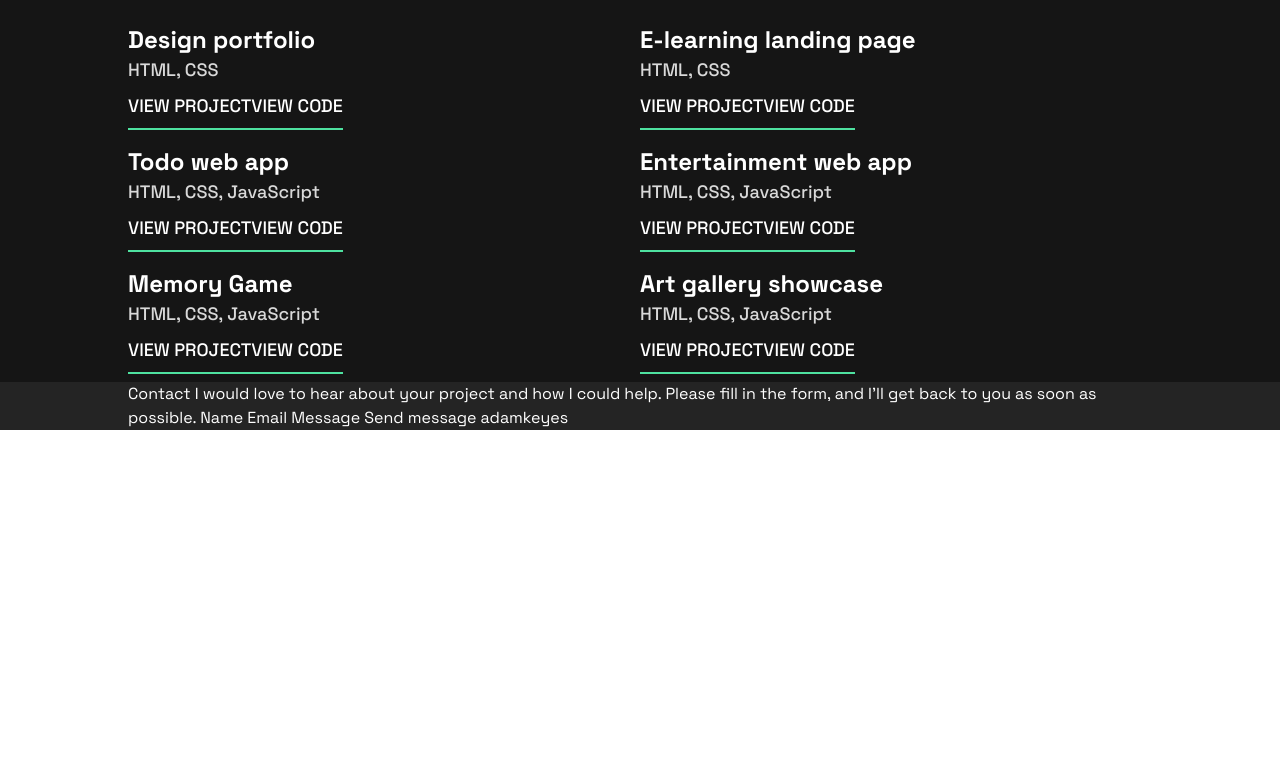
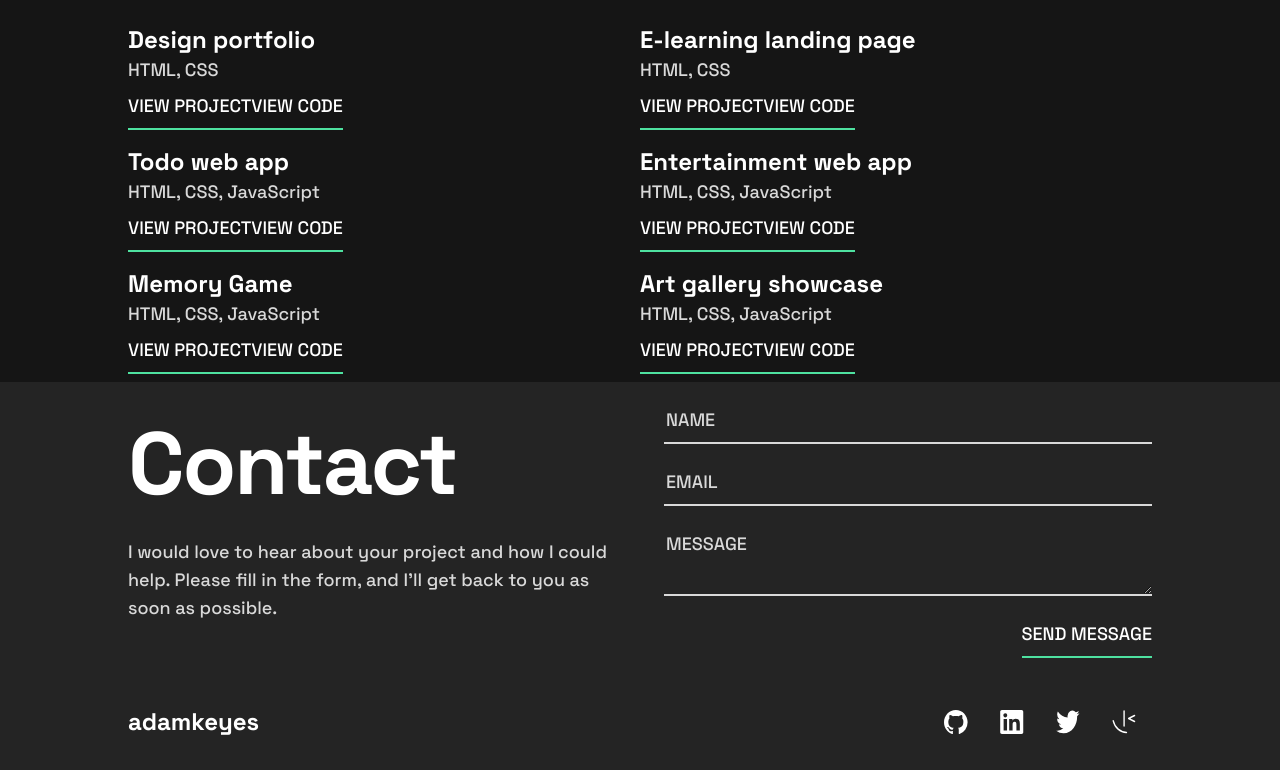
Before and after one commit to mai-soup/single-page-developer-portfolio, a React (Vite) app: page / in a window 1280 px wide. Shown: the part 782-1552 px from the top of the page. Before the commit the page ends 1212 px from the top, so only its background shows below. Built offline with nearby package versions, Linux system fonts and the light colour scheme.

Commit message:
basic footer and form styling

```diff
--- a/package.json
+++ b/package.json
@@ -14,6 +14,7 @@
     "vite-plugin-svgr": "^2.4.0"
   },
   "devDependencies": {
+    "@tailwindcss/forms": "^0.5.3",
     "@types/react": "^18.0.28",
     "@types/react-dom": "^18.0.11",
     "@vitejs/plugin-react": "^3.1.0",
--- a/src/Button.jsx
+++ b/src/Button.jsx
@@ -1,6 +1,11 @@
-const Button = ({ children }) => {
+const Button = ({ children, className }) => {
   return (
-    <button className="body-text py-2 border-b-2 border-mint uppercase hover:text-mint transition-colors">
+    <button
+      className={`${className} body-text py-2 border-b-2 border-mint uppercase hover:text-mint transition-colors`}
+      onClick={e => {
+        e.preventDefault();
+      }}
+    >
       {children}
     </button>
   );
--- a/src/Footer.jsx
+++ b/src/Footer.jsx
@@ -1,20 +1,58 @@
+import Button from "./Button";
 import ContentContainer from "./ContentContainer";
+import LogoLinksContainer from "./LogoLinksContainer";
+
+const inputClasses =
+  "font-sans body-text placeholder:text-light-grey mt-0 block w-full px-0.5 border-0 border-b-2 border-light-grey bg-dark-grey focus:ring-0 focus:border-mint";
 
 const Footer = () => {
   return (
     <footer className="bg-dark-grey text-white">
-      <ContentContainer>{`Contact
-
-    I would love to hear about your project and how I could help. Please
-    fill in the form, and I’ll get back to you as soon as possible.
-
-    Name
-    Email
-    Message
-
-    Send message
-
-    adamkeyes`}</ContentContainer>
+      <ContentContainer>
+        <div className="flex flex-row justify-between py-4 gap-12">
+          <div className="basis-1/2">
+            <h2 className="mb-2 heading-xl">Contact</h2>
+            <p className="body-text text-light-grey">
+              I would love to hear about your project and how I could help.
+              Please fill in the form, and I'll get back to you as soon as
+              possible.
+            </p>
+          </div>
+          <div className="basis-1/2">
+            <form action="">
+              <label className="block mb-4" htmlFor="name">
+                <input
+                  type="text"
+                  name="name"
+                  id="name"
+                  placeholder="NAME"
+                  className={inputClasses}
+                />
+              </label>
+              <label className="block mb-4" htmlFor="email">
+                <input
+                  type="email"
+                  name="email"
+                  id="email"
+                  placeholder="EMAIL"
+                  className={inputClasses}
+                />
+              </label>
+              <label className="block mb-4" htmlFor="message">
+                <textarea
+                  id="message"
+                  name="message"
+                  rows="2"
+                  className={inputClasses}
+                  placeholder="MESSAGE"
+                ></textarea>
+              </label>
+              <Button className="float-right">Send message</Button>
+            </form>
+          </div>
+        </div>
+      </ContentContainer>
+      <LogoLinksContainer />
     </footer>
   );
 };
--- a/src/Header.jsx
+++ b/src/Header.jsx
@@ -1,29 +1,9 @@
-import githubIcon from "./assets/images/icon-github.svg";
-import linkedInIcon from "./assets/images/icon-linkedin.svg";
-import twitterIcon from "./assets/images/icon-twitter.svg";
-import fmIcon from "./assets/images/icon-frontend-mentor.svg";
-import ContentContainer from "./ContentContainer";
-
-const icons = [githubIcon, linkedInIcon, twitterIcon, fmIcon];
+import LogoLinksContainer from "./LogoLinksContainer";
 
 const Header = () => {
   return (
-    <header className="text-white py-8">
-      <ContentContainer className="flex flex-row justify-between items-center">
-        <div className="heading-m">adamkeyes</div>
-        <div className="flex flex-row gap-8 mr-4">
-          {icons.map(icon => (
-            <a
-              href="#"
-              key={icon.match(
-                /^.*[\/\\](?<FileNameWithoutExtension>.*)\.(.*)$/
-              )} // key is filename without extension
-            >
-              <img src={icon} alt="wow" className="w-6 h-6" />
-            </a>
-          ))}
-        </div>
-      </ContentContainer>
+    <header>
+      <LogoLinksContainer />
     </header>
   );
 };
--- /dev/null
+++ b/src/LogoLinksContainer.jsx
@@ -0,0 +1,31 @@
+import githubIcon from "./assets/images/icon-github.svg";
+import linkedInIcon from "./assets/images/icon-linkedin.svg";
+import twitterIcon from "./assets/images/icon-twitter.svg";
+import fmIcon from "./assets/images/icon-frontend-mentor.svg";
+import ContentContainer from "./ContentContainer";
+
+const icons = [githubIcon, linkedInIcon, twitterIcon, fmIcon];
+
+const LogoLinksContainer = () => {
+  return (
+    <div className="text-white py-8">
+      <ContentContainer className="flex flex-row justify-between items-center">
+        <div className="heading-m">adamkeyes</div>
+        <div className="flex flex-row gap-8 mr-4">
+          {icons.map(icon => (
+            <a
+              href="#"
+              key={icon.match(
+                /^.*[\/\\](?<FileNameWithoutExtension>.*)\.(.*)$/
+              )} // key is filename without extension
+            >
+              <img src={icon} alt="wow" className="w-6 h-6" />
+            </a>
+          ))}
+        </div>
+      </ContentContainer>
+    </div>
+  );
+};
+
+export default LogoLinksContainer;
--- a/tailwind.config.cjs
+++ b/tailwind.config.cjs
@@ -20,5 +20,5 @@ module.exports = {
       },
     },
   },
-  plugins: [],
+  plugins: [require("@tailwindcss/forms")],
 };
```
Also changed, not shown: 1 other file (tests, documents, lock files or other folders).
